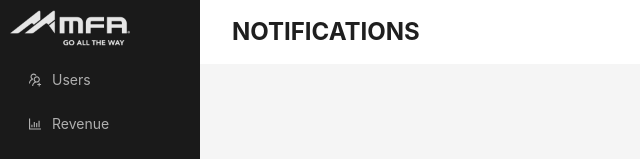
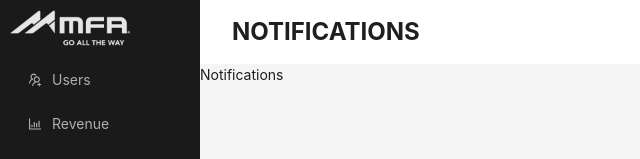
Before and after one commit to dev-ideausher/mfa-admin-frontend, a Next.js app: page /notifications in a window 1280 px wide. Shown: the top 159 px of the page, without its empty margins (0-640 px from the left). Built offline with nearby package versions, Linux system fonts and the light colour scheme.

Commit message:
removed next cache

```diff
--- a/src/app/notifications/page.tsx
+++ b/src/app/notifications/page.tsx
@@ -6,6 +6,7 @@ const page = () => {
   return (
     <div>
       <HeaderBar title="NOTIFICATIONS" />
+      Notifications
     </div>
   );
 };
```
